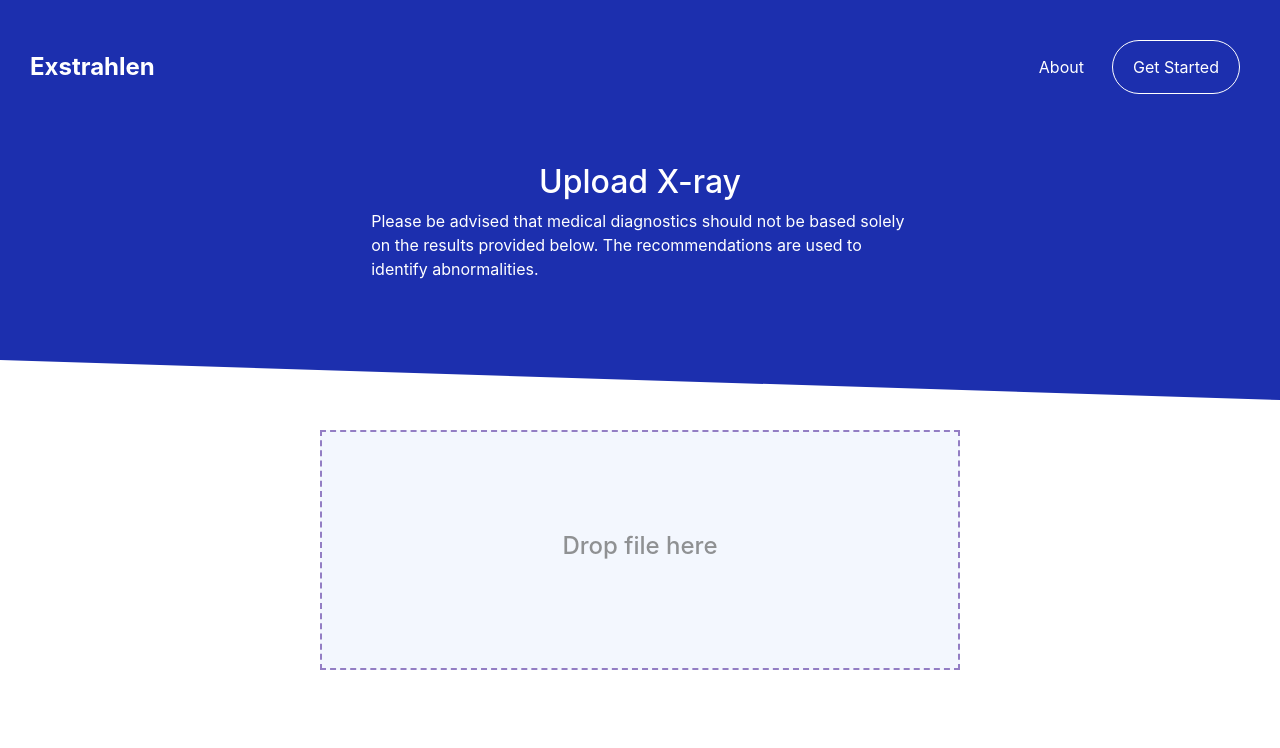
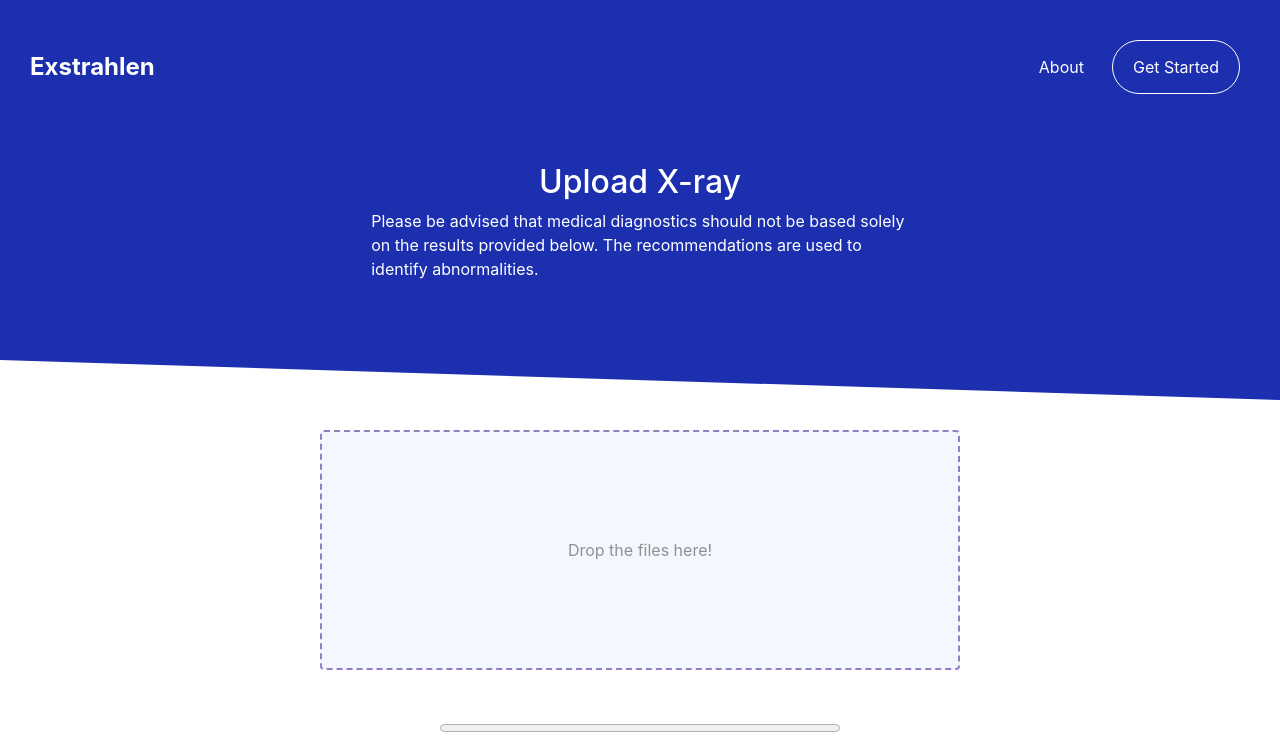
Before and after one commit to shivampandey1/Exstrahlen, a Vue app: page /#/application in a window 1280 px wide. Shown: the top 748 px of the page. Built offline with nearby package versions, Linux system fonts and the light colour scheme.

Commit message:
Add files via upload

```diff
--- a/src/components/application.vue
+++ b/src/components/application.vue
@@ -7,11 +7,7 @@
         <p class="white">Please be advised that medical diagnostics should not be based solely on the results provided below. The recommendations are used to identify abnormalities.</p>
       </div>
     </div>
-    <div class="box">
-      <div class="drop">
-        <h4>Drop file here</h4>
-      </div>
-    </div>
+    <drag-drop></drag-drop>
     <div class="container">
       <div class="row">
         <div class="col">
@@ -52,6 +48,7 @@
 
 <script>
 import navbar from './nav.vue'
+import dragDrop from './drag-drop'
 
 // Vue.config.productionTip = false;
 // Vue.config.devtools = false;
@@ -66,7 +63,8 @@ export default {
     files:[]
   },
   components: {
-    'nav-bar': navbar
+    'nav-bar': navbar,
+    'drag-drop': dragDrop
   }
   // computed: {
   //   uploadDisabled() {
```
